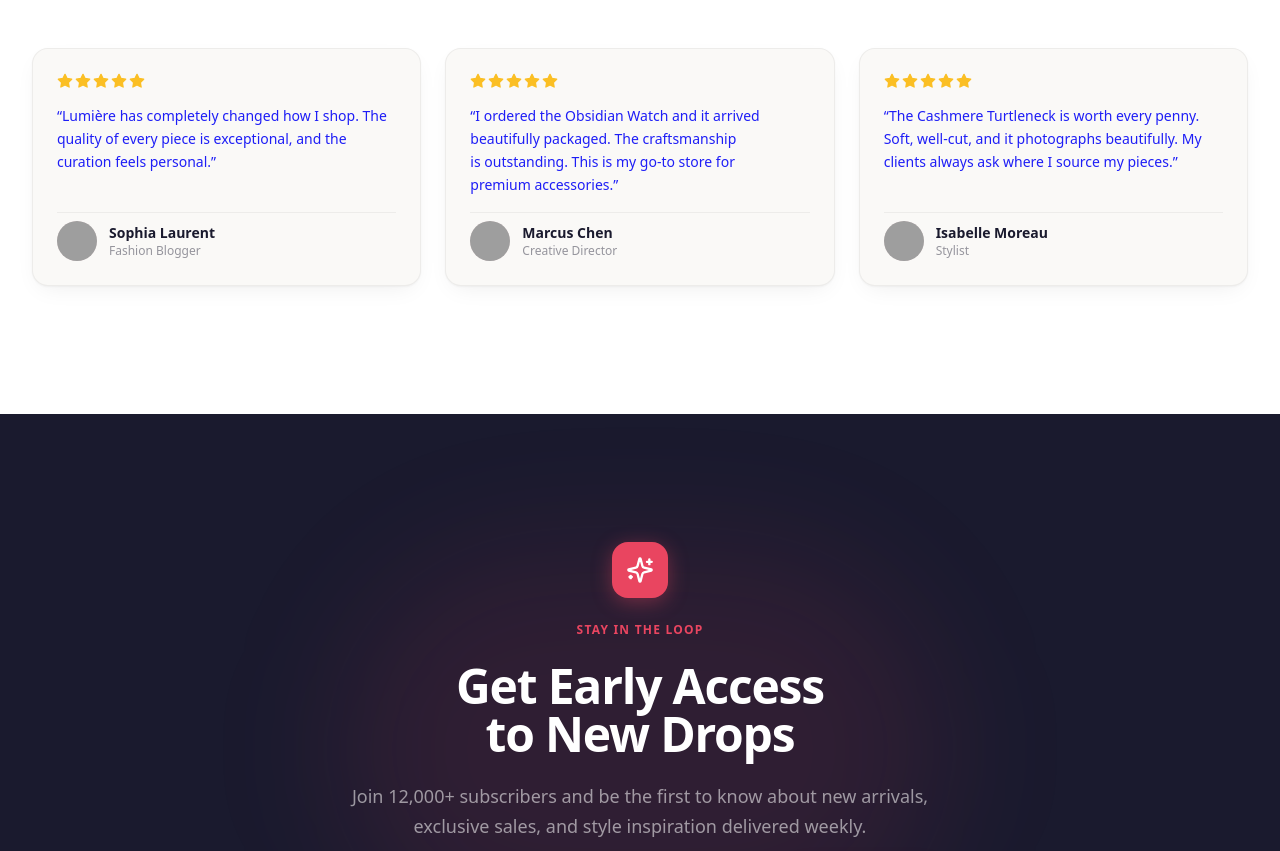
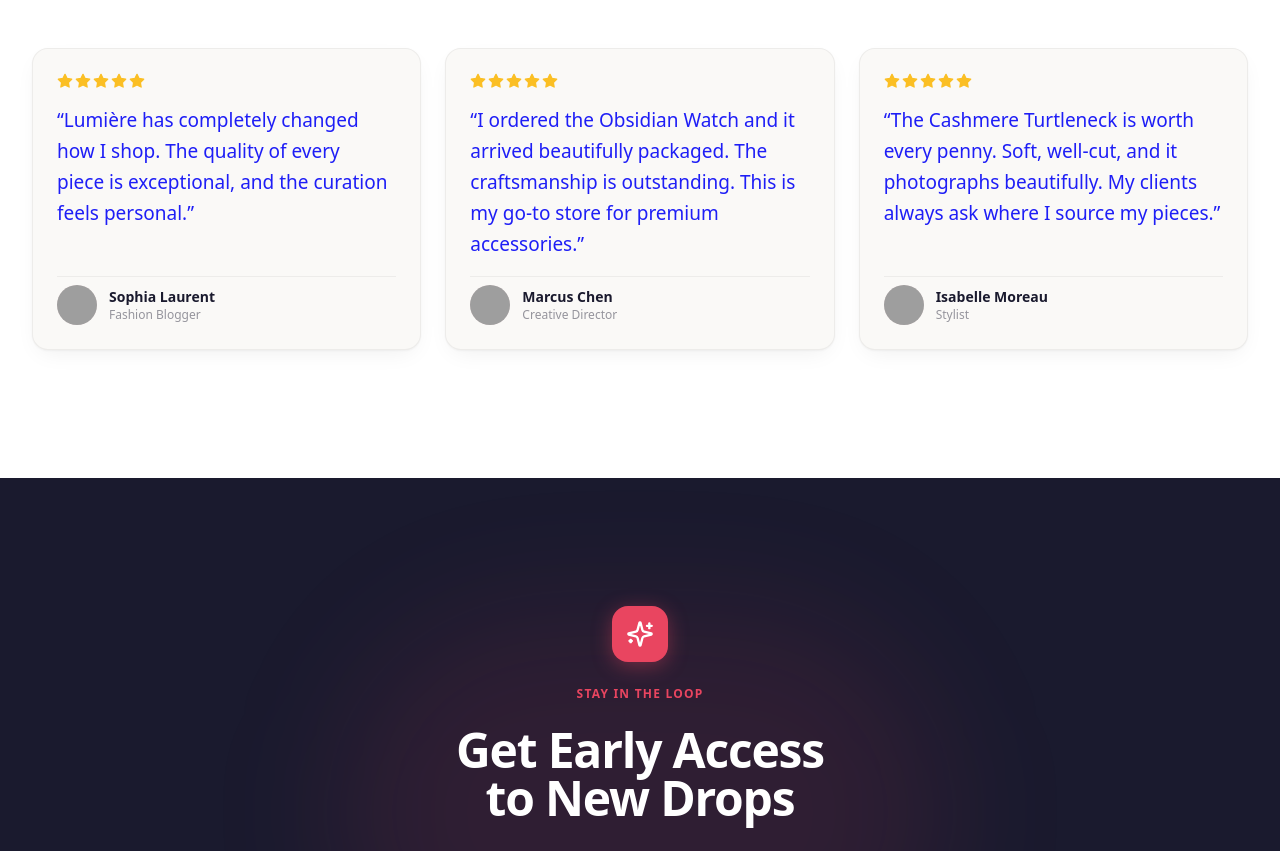
Before and after one commit to ranaasad01/atomic-create-an-e-commerce-landing-page-with-p-51ecfdd0, a Next.js app: page / in a window 1280 px wide. Shown: the part 4802-5653 px from the top of the page. Built offline with nearby package versions, Linux system fonts and the light colour scheme; grey boxes are pictures that could not be loaded.

Commit message:
style: increase testimonial text font size to 19px
Add fontSize: 19px inline style to the testimonial paragraph element to improve readability of customer quotes

```diff
--- a/app/page.tsx
+++ b/app/page.tsx
@@ -716,7 +716,7 @@ export default function HomePage() {
                     <Star key={i} className="w-4 h-4 fill-amber-400 text-amber-400" />
                   ))}
                 </div>
-                <p className="text-[#1a1a2e]/70 text-sm leading-relaxed flex-1 text-pretty" style={{ color: "#1e1ef6" }}>
+                <p className="text-[#1a1a2e]/70 text-sm leading-relaxed flex-1 text-pretty" style={{ color: "#1e1ef6", fontSize: "19px" }}>
                   &ldquo;{t.text}&rdquo;
                 </p>
                 <div className="flex items-center gap-3 pt-2 border-t border-black/5">
```
Also changed, not shown: 1 other file (tests, documents, lock files or other folders).
